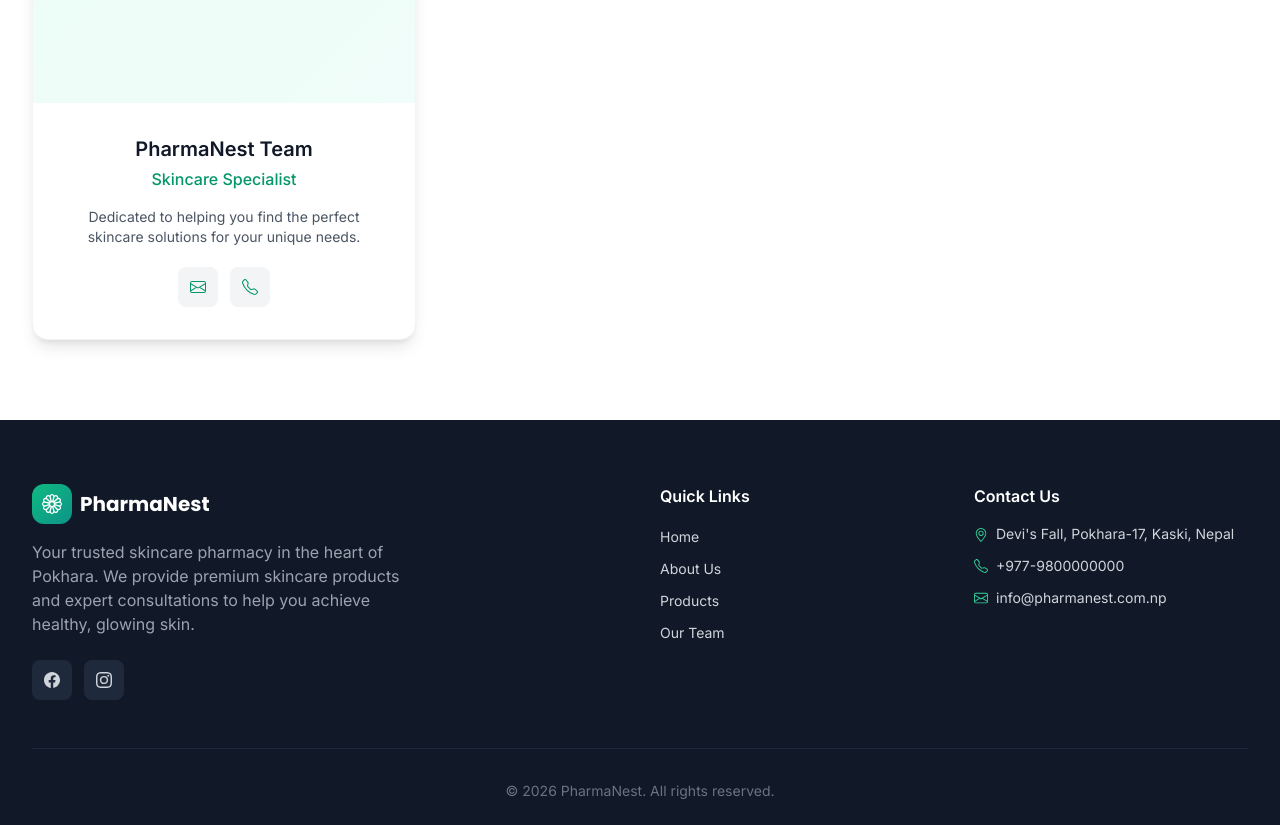
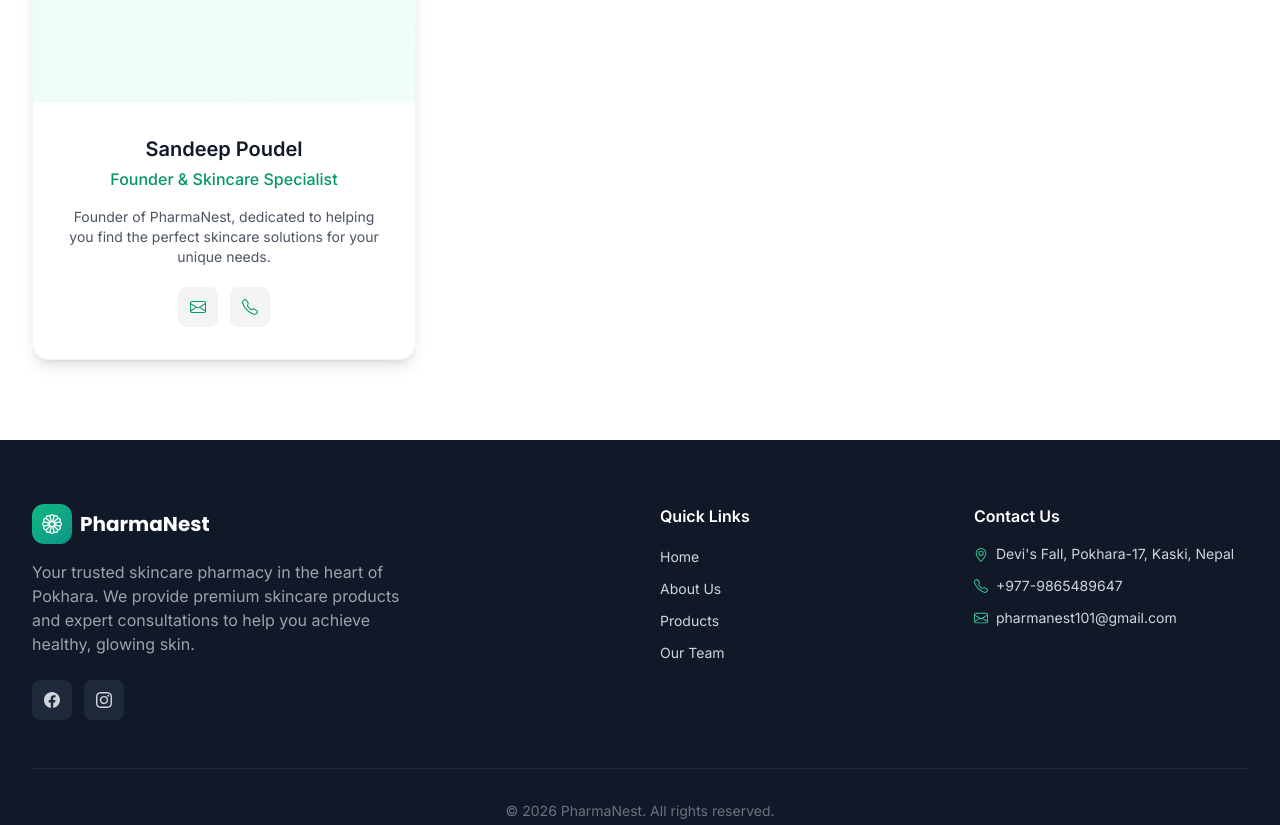
Before and after one commit to pharmanest101-alt/PharmaNest-NP, a React (Vite) app: page /team in a window 1280 px wide. Shown: the part 660-1485 px from the top of the page. Built offline with nearby package versions, Linux system fonts and the light colour scheme; no server answers; the database is empty.

Commit message:
Update contact info: Sandeep Poudel, +977-9865489647, pharmanest101@gmail.com

```diff
--- a/index.html
+++ b/index.html
@@ -7,7 +7,7 @@
     <title>PharmaNest - Premium Skincare Pharmacy | Pokhara, Nepal</title>
     <meta name="description" content="PharmaNest is Pokhara's trusted skincare pharmacy in Devi's Fall. Premium skincare products, expert consultations, and personalized care." />
     <meta name="keywords" content="skincare pharmacy Pokhara, Nepal skincare, Devi's Fall pharmacy, skincare products Nepal, PharmaNest" />
-    <meta name="author" content="PharmaNest" />
+    <meta name="author" content="Sandeep Poudel - PharmaNest" />
     <meta name="theme-color" content="#059669" />
     <link rel="preconnect" href="https://fonts.googleapis.com" />
     <link rel="preconnect" href="https://fonts.gstatic.com" crossorigin />
--- a/src/components/Footer.tsx
+++ b/src/components/Footer.tsx
@@ -56,11 +56,11 @@ export default function Footer() {
               </li>
               <li className="flex items-center gap-2">
                 <BsTelephone className="text-emerald-400 flex-shrink-0" />
-                <span>+977-9800000000</span>
+                <span>+977-9865489647</span>
               </li>
               <li className="flex items-center gap-2">
                 <BsEnvelope className="text-emerald-400 flex-shrink-0" />
-                <span>info@pharmanest.com.np</span>
+                <span>pharmanest101@gmail.com</span>
               </li>
             </ul>
           </div>
--- a/src/pages/About.tsx
+++ b/src/pages/About.tsx
@@ -110,7 +110,7 @@ export default function About() {
                 Get Directions
               </a>
               <a
-                href="tel:+9779800000000"
+                href="tel:+9779865489647"
                 className="border-2 border-white text-white hover:bg-white/10 font-semibold px-8 py-3 rounded-lg transition-all"
               >
                 Call Us
--- a/src/pages/Team.tsx
+++ b/src/pages/Team.tsx
@@ -5,12 +5,12 @@ import { supabase, type TeamMember } from '../lib/supabase'
 const defaultMembers: TeamMember[] = [
   {
     id: '1',
-    name: 'PharmaNest Team',
-    role: 'Skincare Specialist',
-    bio: 'Dedicated to helping you find the perfect skincare solutions for your unique needs.',
+    name: 'Sandeep Poudel',
+    role: 'Founder & Skincare Specialist',
+    bio: 'Founder of PharmaNest, dedicated to helping you find the perfect skincare solutions for your unique needs.',
     image_url: '',
-    email: 'info@pharmanest.com.np',
-    phone: '+977-9800000000',
+    email: 'pharmanest101@gmail.com',
+    phone: '+977-9865489647',
     display_order: 1,
     is_active: true,
     created_at: '',
```
Also changed, not shown: 2 other files (tests, documents, lock files or other folders).
